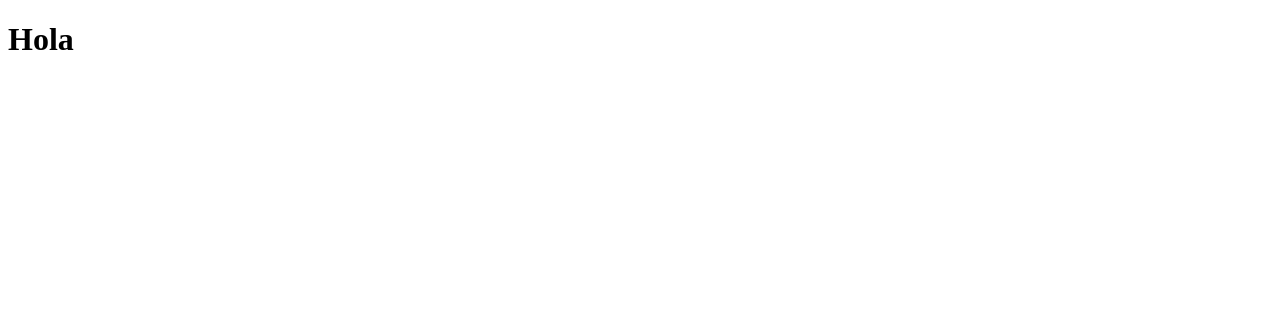
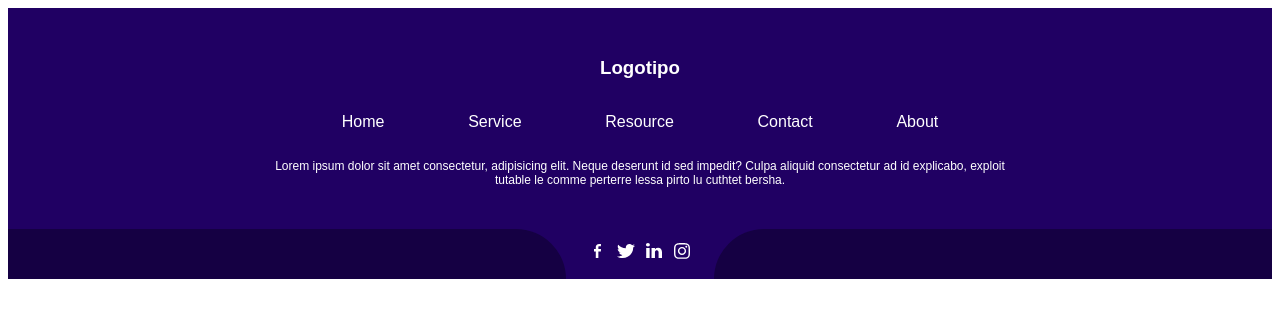
Before and after one commit to eestrada03/footer, a plain HTML site: page public/index.html in a window 1280 px wide. Drawn offline with Linux system fonts and the light colour scheme.

Commit message:
cssCommit

```diff
--- a/public/css/main.css
+++ b/public/css/main.css
@@ -0,0 +1,54 @@
+:root {
+  --colorFondo: #200063;
+  --colorSecundario: #150043;
+}
+
+.fondo {
+  display: flex;
+  flex-direction: column;
+  background-color: var(--colorFondo);
+  padding: 30px 250px 0px 250px;
+  color: white;
+  font-family: Arial, Helvetica, sans-serif;
+}
+
+.logo {
+  display: flex;
+  justify-content: center;
+}
+
+.pages {
+  display: flex;
+  justify-content: space-evenly;
+}
+
+.text {
+  display: flex;
+  justify-content: center;
+  text-align: center;
+  padding-bottom: 30px;
+  font-size: 12px;
+}
+
+.redes {
+  display: flex;
+  justify-content: space-around;
+  background-color: var(--colorFondo);
+}
+
+.borde01 {
+  height: 50px;
+  flex-grow: 1;
+  background-color: var(--colorSecundario);
+  border-radius: 0 50px 0 0;
+}
+.borde02 {
+  height: 50px;
+  flex-grow: 1;
+  background-color: var(--colorSecundario);
+  border-radius: 50px 0 0 0;
+}
+
+.rss {
+  padding: 10px 20px 0 20px;
+}
--- a/public/index.html
+++ b/public/index.html
@@ -1,13 +1,42 @@
 <!DOCTYPE html>
 <html lang="en">
-<head>
-    <meta charset="UTF-8">
-    <meta http-equiv="X-UA-Compatible" content="IE=edge">
-    <meta name="viewport" content="width=device-width, initial-scale=1.0">
-    <title>Document</title>
-    <link rel="stylesheet" href="./css/main.css">
-</head>
-<body>
-    <h1>Hola</h1>
-</body>
+  <head>
+    <meta charset="UTF-8" />
+    <meta http-equiv="X-UA-Compatible" content="IE=edge" />
+    <meta name="viewport" content="width=device-width, initial-scale=1.0" />
+    <title>Footer</title>
+    <link rel="stylesheet" href="./css/main.css" />
+  </head>
+  <body>
+    <footer>
+      <section class="fondo">
+        <section class="logo"><h1>Logotipo</h1></section>
+        <section class="pages">
+          <p>Home</p>
+          <p>Service</p>
+          <p>Resource</p>
+          <p>Contact</p>
+          <p>About</p>
+        </section>
+        <section class="text">
+          <p>
+            Lorem ipsum dolor sit amet consectetur, adipisicing elit. Neque
+            deserunt id sed impedit? Culpa aliquid consectetur ad id explicabo,
+            exploit tutable le comme perterre lessa pirto lu cuthtet bersha.
+          </p>
+        </section>
+      </section>
+
+      <section class="redes">
+        <div class="borde01"></div>
+        <article class="rss">
+          <img src="assets/img/svg/fb.svg" />
+          <img src="assets/img/svg/tt.svg" />
+          <img src="assets/img/svg/in.svg" />
+          <img src="assets/img/svg/ig.svg" />
+        </article>
+        <div class="borde02"></div>
+      </section>
+    </footer>
+  </body>
 </html>
```
Also changed, not shown: public/assets/img/svg/fb.svg (added), public/assets/img/svg/ig.svg (added), public/assets/img/svg/in.svg (added), public/assets/img/svg/tt.svg (added).
